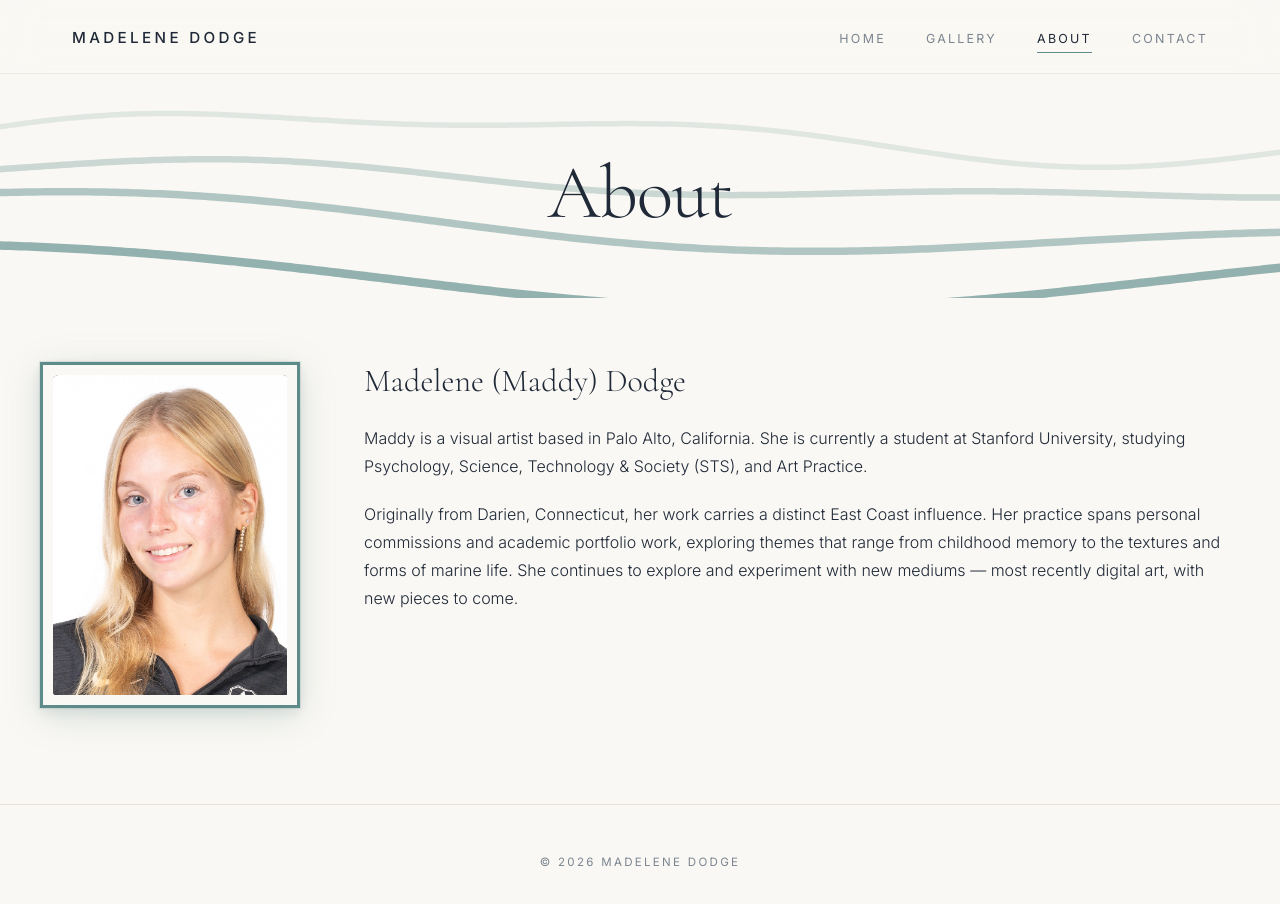
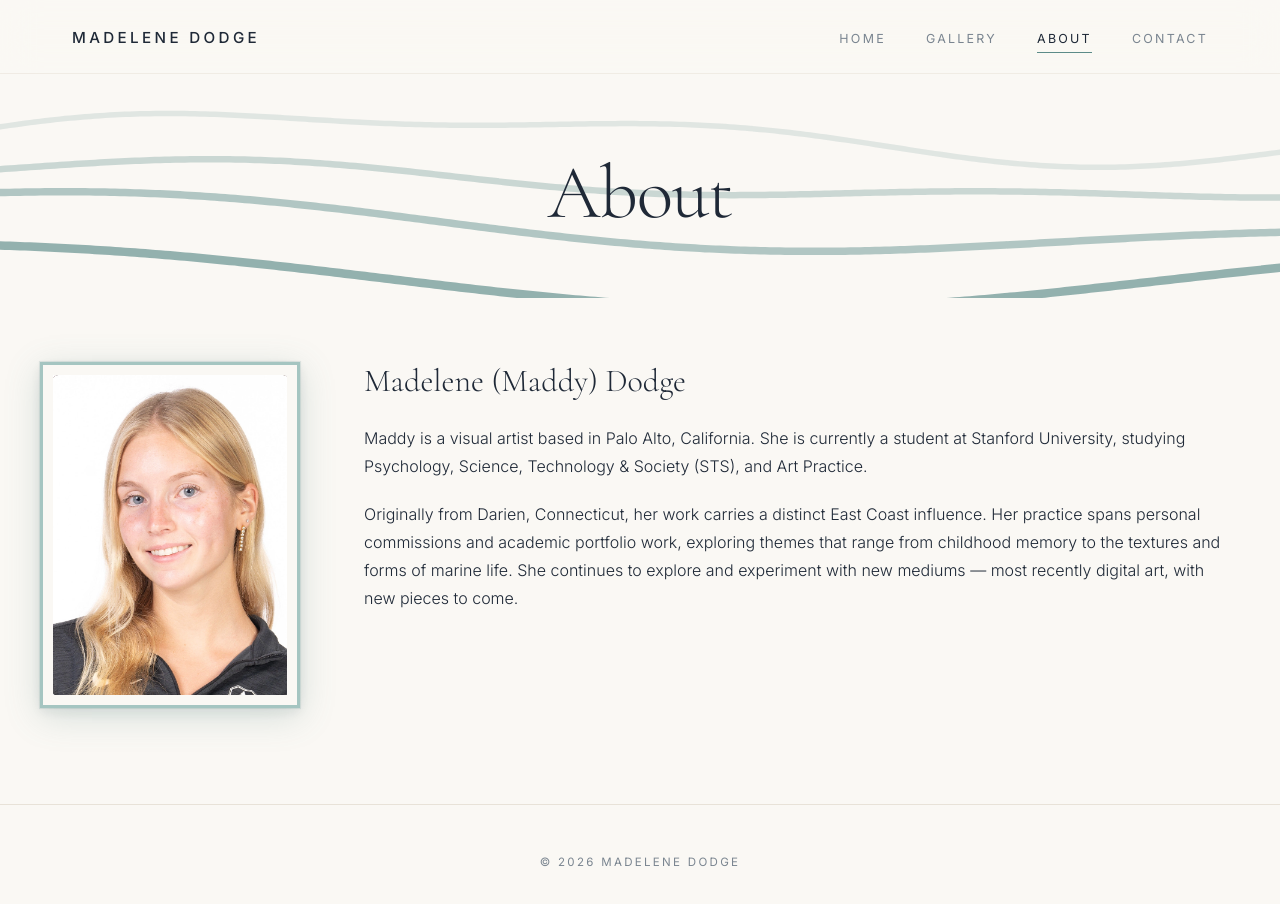
Before and after one commit to maddodge25/Art-Portfolio-, a React (Vite) app: page /about in a window 1280 px wide. Shown: the top 904 px of the page. Built offline with nearby package versions, Linux system fonts and the light colour scheme.

Commit message:
Lighten about photo border to softer sea-glass shade

```diff
--- a/src/styles.css
+++ b/src/styles.css
@@ -6,6 +6,7 @@
   --border: #e8e2d8;        /* warm soft gray */
   --accent: #5c8b89;        /* muted sea-glass teal */
   --accent-hover: #4a7472;  /* deeper sea-glass for hovered button */
+  --accent-light: #a5c5c1;  /* lighter sea-glass for soft accents */
   --max-width: 1200px;
 
   --font-serif: 'Cormorant Garamond', 'Cormorant', Georgia, 'Times New Roman', serif;
@@ -342,7 +343,7 @@ img { display: block; max-width: 100%; height: auto; }
 .about-photo {
   background: var(--bg);
   aspect-ratio: 3 / 4;
-  border: 3px solid var(--accent);
+  border: 3px solid var(--accent-light);
   padding: 10px;
   box-shadow:
     0 0 0 1px rgba(92, 139, 137, 0.15),
```
